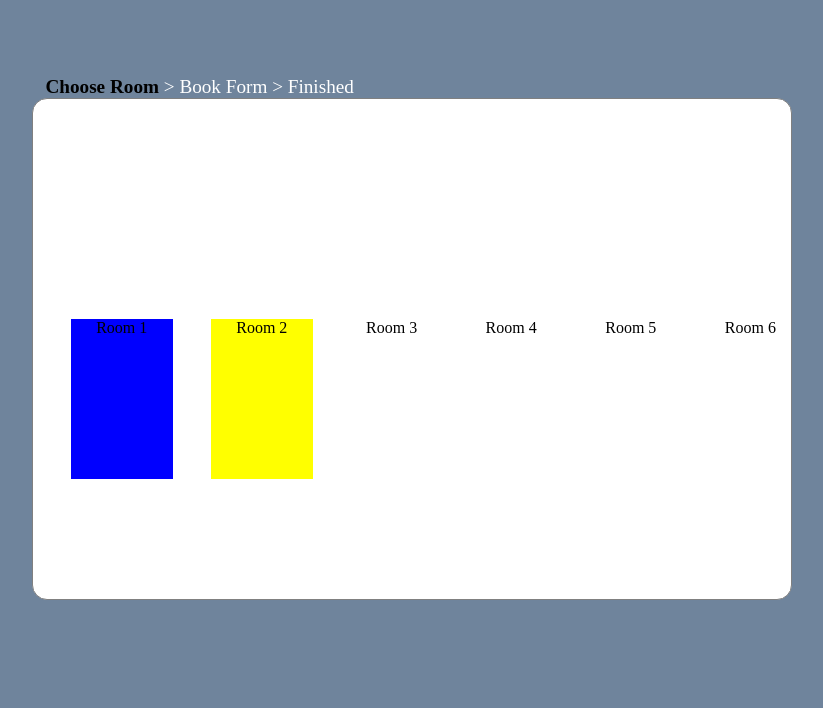
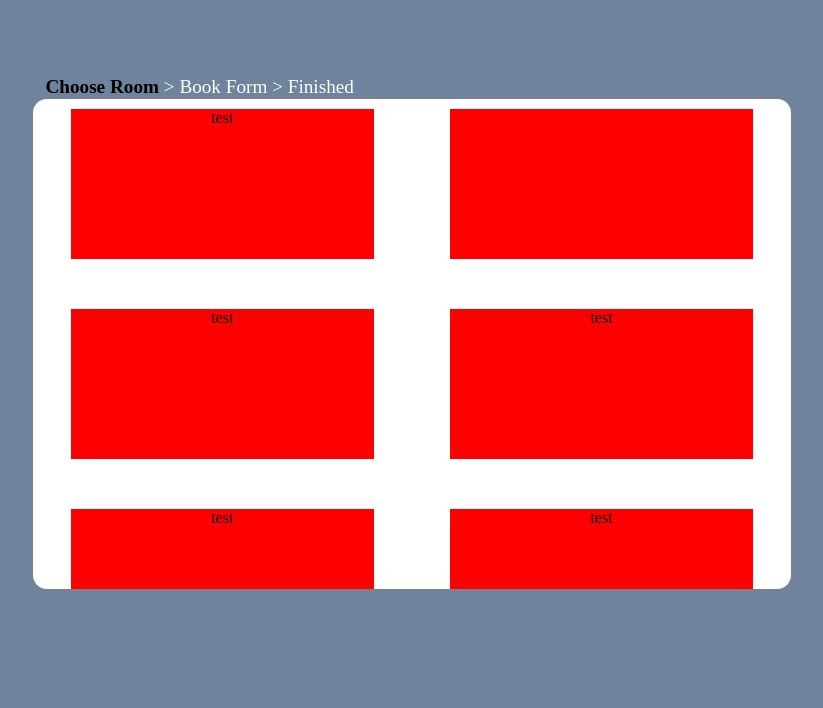
Before and after one commit to 20FTT1464/20FTT1464.github.io, a PHP site: page /choose-room.php in a window 1280 px wide. Shown: the top 708 px of the page, without its empty margins (228-1051 px from the left). Run offline with PHP 8.4, Linux system fonts and the light colour scheme.

Commit message:
choose-room update

```diff
--- a/GP7AWEP/choose-room.php
+++ b/GP7AWEP/choose-room.php
@@ -4,34 +4,21 @@
         <link rel="stylesheet" href="assets/css/base.css"></link>
         <style>
             .container {
+                padding-top: 10px !important;
+                overflow: auto;
+                height: 480px;
+            }
+            .flexrow {
                 display: flex;
-                overflow: auto;
             }
-            .sub-con {
+             .flexcol {
                 width: 40%;
-                height: 40%;
+                background-color: red;
                 margin: auto;
+                margin-bottom: 50px;
                 margin-left: 5%;
-            }
-
-            #roomone {
-                background-color:blue;
-                flex-direction: row;
-                width: 50%;
-            }
-            #roomtwo {
-                background-color: yellow;
-                flex-direction: column;
-                flex-basis: 50%;
-            }
-            #roomthree {
-
-            }
-            #roomfour {
-
-            }
-            #roomfive {
-
+                margin-right: 5%;
+                height: 150px;
             }
         </style>
     </head>
@@ -39,12 +26,18 @@
     <body>
         <div class="top-container"><b>Choose Room</b> > Book Form > Finished </div>
         <div class="container">
-            <div id="roomone" class="sub-con">Room 1</div>
-            <div id="roomtwo" class="sub-con">Room 2</div>
-            <div id="roomthree" class="sub-con">Room 3</div>
-            <div id="roomfour" class="sub-con">Room 4</div>
-            <div id="roomfive" class="sub-con">Room 5</div>
-            <div id="roomsix" class="sub-con">Room 6</div>
+            <div class="flexrow">
+                <div class="flexcol">test</div>
+                <div class="flexcol"></div>
+            </div>
+            <div class="flexrow">
+                <div class="flexcol">test</div>
+                <div class="flexcol">test</div>
+            </div>
+            <div class="flexrow">
+                <div class="flexcol">test</div>
+                <div class="flexcol">test</div>
+            </div>
         </div>
     </body>
 </html>
```
